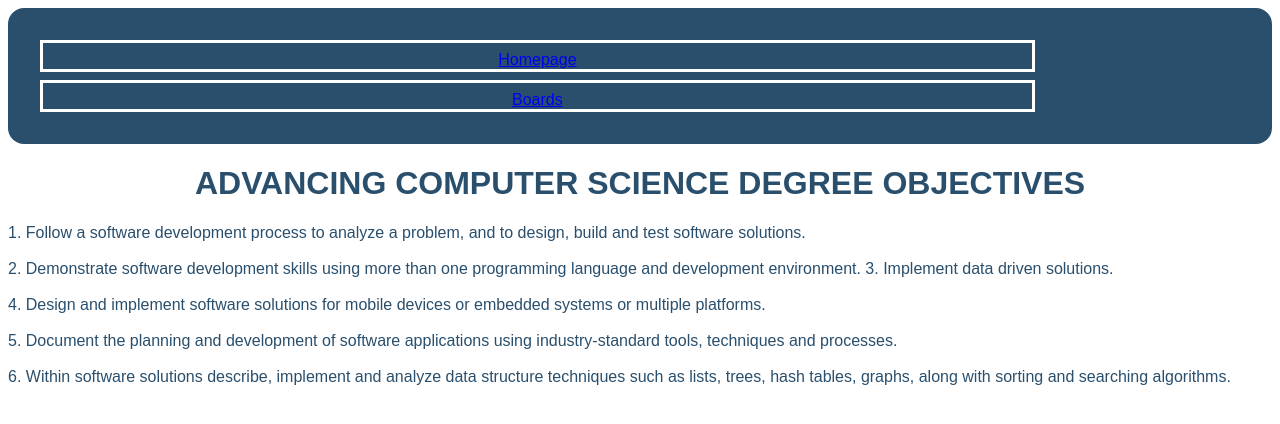
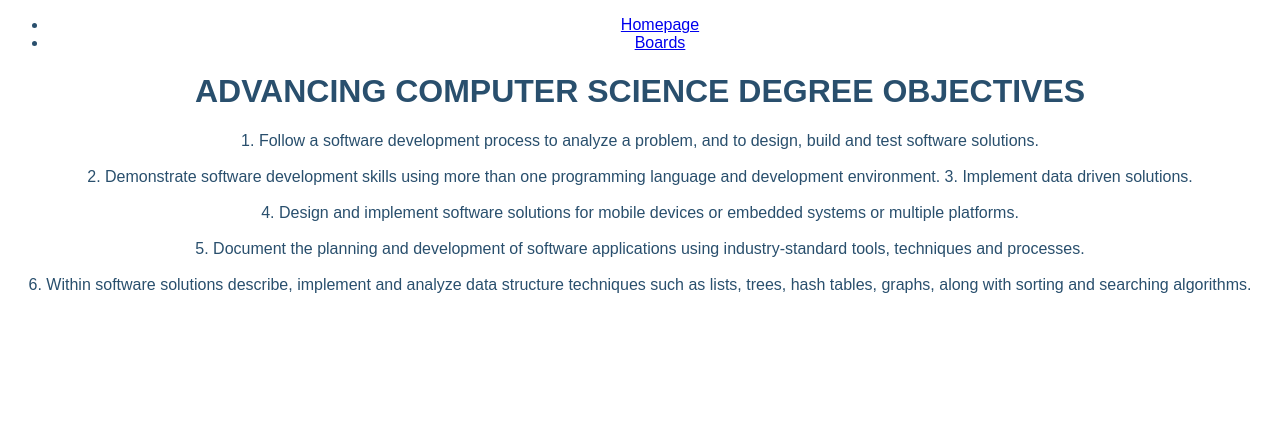
Before and after one commit to cerberusc0dejunky/CSC104-Assignment-1.2, a plain HTML site: page boards.html in a window 1280 px wide. Drawn offline with Linux system fonts and the light colour scheme.

Commit message:
Update style.css

```diff
--- a/style.css
+++ b/style.css
@@ -5,48 +5,3 @@ body{
     background-color: white;
     text-align: center;
 }
-
-
-
-
-/* navbar styles */
-/* all of these styles affect the navigation bar */
-#topnav{
-    background-color: rgb(41 79 109);
-    color: white;
-    border-radius: 1em;
-    padding: 8px;
-    text-align: center;
-}
-
-ul{
-    list-style-type: none;
-    padding: 8px;
-    margin: 8px;
-}
-
-/* list items styles */
-li{
-  color: white;
-  padding: 8px;
-  margin: 8px;
-  height: 10px;
-  width: 80%;
-  border: white solid;
- }
-
- p{
-    text-align: left;
- }
-
- /* hovered list item styles */
-li a:hover{
-    background-color: white;
-    color: rgb(41 79 109);
-    padding: 8px;
-    margin: 8px;
-    height: 10px;
-    width: 80%;
-    border: white solid;
-
-}
```
